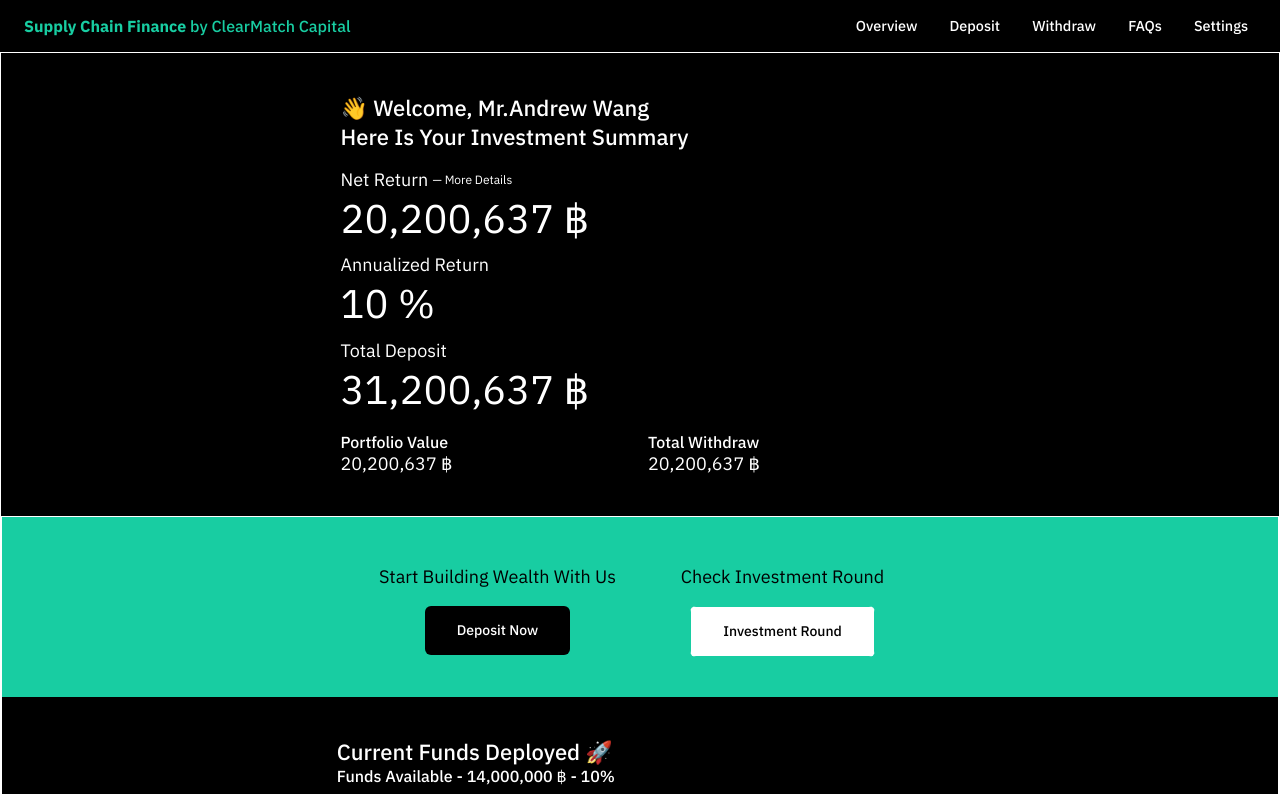
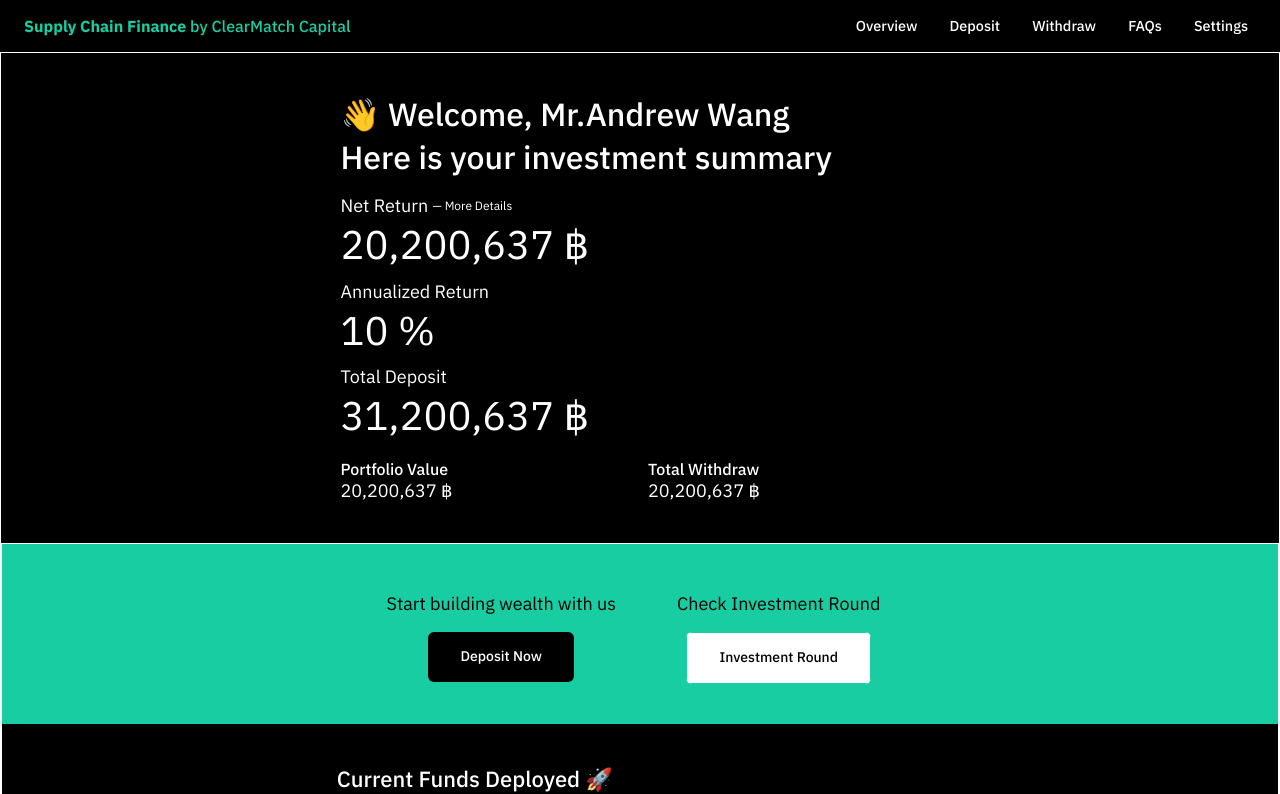
Before and after one commit to winliewpairat/pp-design-sandbox, a Next.js app: page / in a window 1280 px wide. Shown: the top 794 px of the page. Built offline with nearby package versions, Linux system fonts and the light colour scheme.

Commit message:
fix header

```diff
--- a/components/summary.module.scss
+++ b/components/summary.module.scss
@@ -38,6 +38,17 @@
     @include breakpoint('tablet') {
         grid-column-start: 2;
         grid-row-start: 1;
+    }
+}
+
+.welcome .h5 {
+    font-size: 1.25rem;
+
+    @include breakpoint('mobile') {
+        font-size: 1.25rem;
+    }
+    @include breakpoint('tablet') {
+        font-size: 2rem;
     }
 }
 
--- a/styles/theme/type.scss
+++ b/styles/theme/type.scss
@@ -34,7 +34,6 @@
     font-weight: 500;
     font-size: 1.375rem;
     line-height: 133%;
-    text-transform: capitalize;
     white-space: pre;
 }
 
@@ -43,7 +42,6 @@
     font-weight: 400;
     font-size: 1.125rem;
     line-height: 135%;
-    text-transform: capitalize;
     white-space: pre;
 }
 
```
